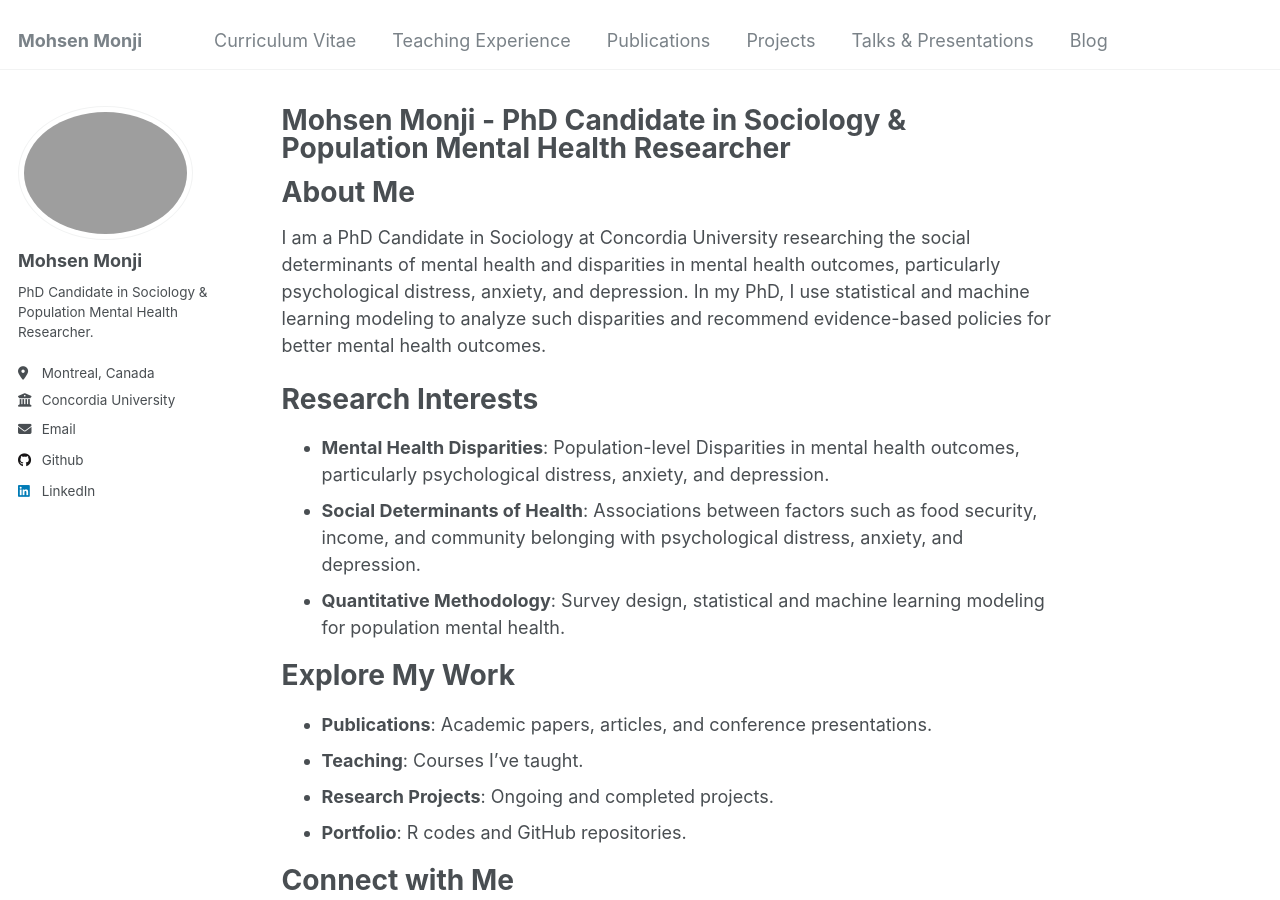
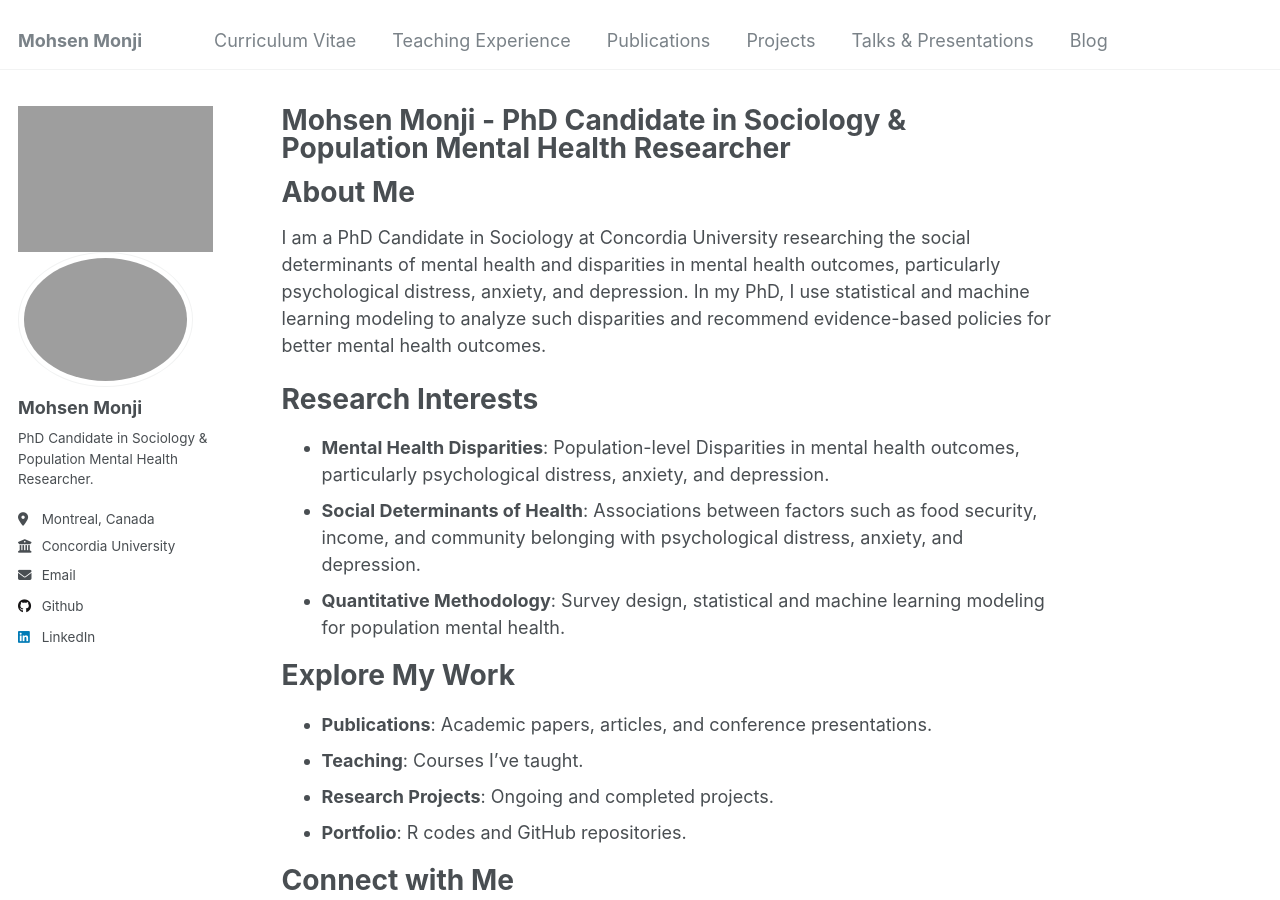
Before and after one commit to Mohsnmonji/mohsnmonji.github.io, a Jekyll site: the page built from _pages/about.md, in a window 1280 px wide and 900 px high. Built offline with Jekyll 4.4.1, drawn with Linux system fonts in a browser that asks for light colours.

Commit message:
Update sidebar.html

```diff
--- a/_includes/sidebar.html
+++ b/_includes/sidebar.html
@@ -2,20 +2,26 @@
 
 {% if page.author_profile or layout.author_profile or page.sidebar %}
   <div class="sidebar sticky">
-  {% if page.author_profile or layout.author_profile %}{% include author-profile.html %}{% endif %}
+    {% if page.author_profile or layout.author_profile %}
+      <img src="{{ '/profile.PNG' | prepend: base_path }}" alt="Profile Image">
+      {% include author-profile.html %}
+    {% endif %}
     {% if page.sidebar %}
       {% for s in page.sidebar %}
         {% if s.image %}
-        <img src=
-        {% if s.image contains "://" %}
-          "{{ s.image }}"
+          <img src="{% if s.image contains '://' %}
+            {{ s.image }}
           {% else %}
-          "{{ s.image | prepend: "/images/" | prepend: base_path }}"
+            {{ s.image | prepend: base_path }}
+          {% endif %}"
+          alt="{% if s.image_alt %}{{ s.image_alt }}{% else %}Sidebar Image{% endif %}">
         {% endif %}
-        alt="{% if s.image_alt %}{{ s.image_alt }}{% endif %}">
+        {% if s.title %}
+          <h3>{{ s.title }}</h3>
         {% endif %}
-      {% if s.title %}<h3>{{ s.title }}</h3>{% endif %}
-      {% if s.text %}{{ s.text | markdownify }}{% endif %}
+        {% if s.text %}
+          {{ s.text | markdownify }}
+        {% endif %}
       {% endfor %}
       {% if page.sidebar.nav %}
         {% include nav_list nav=page.sidebar.nav %}
```
Lines whose indentation alone changed are shown as unchanged.
